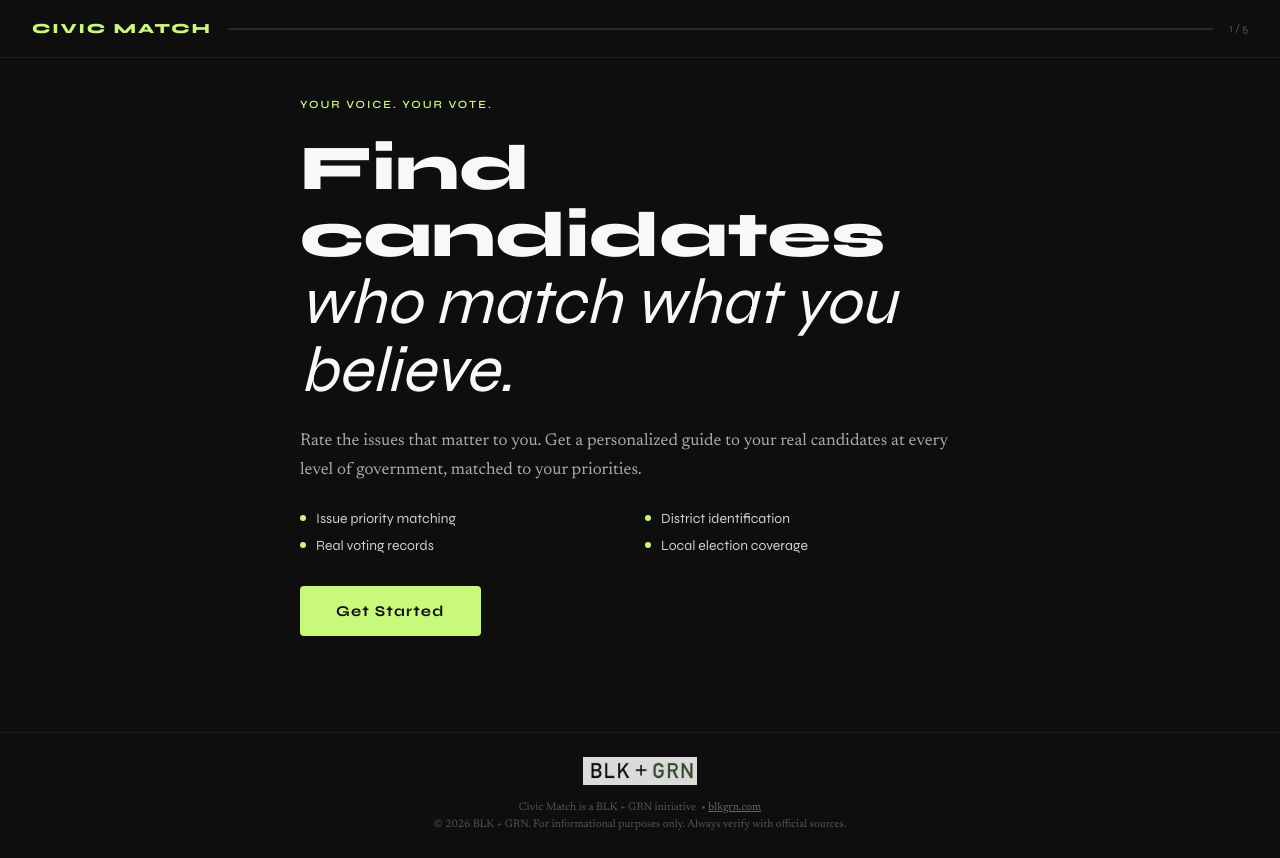
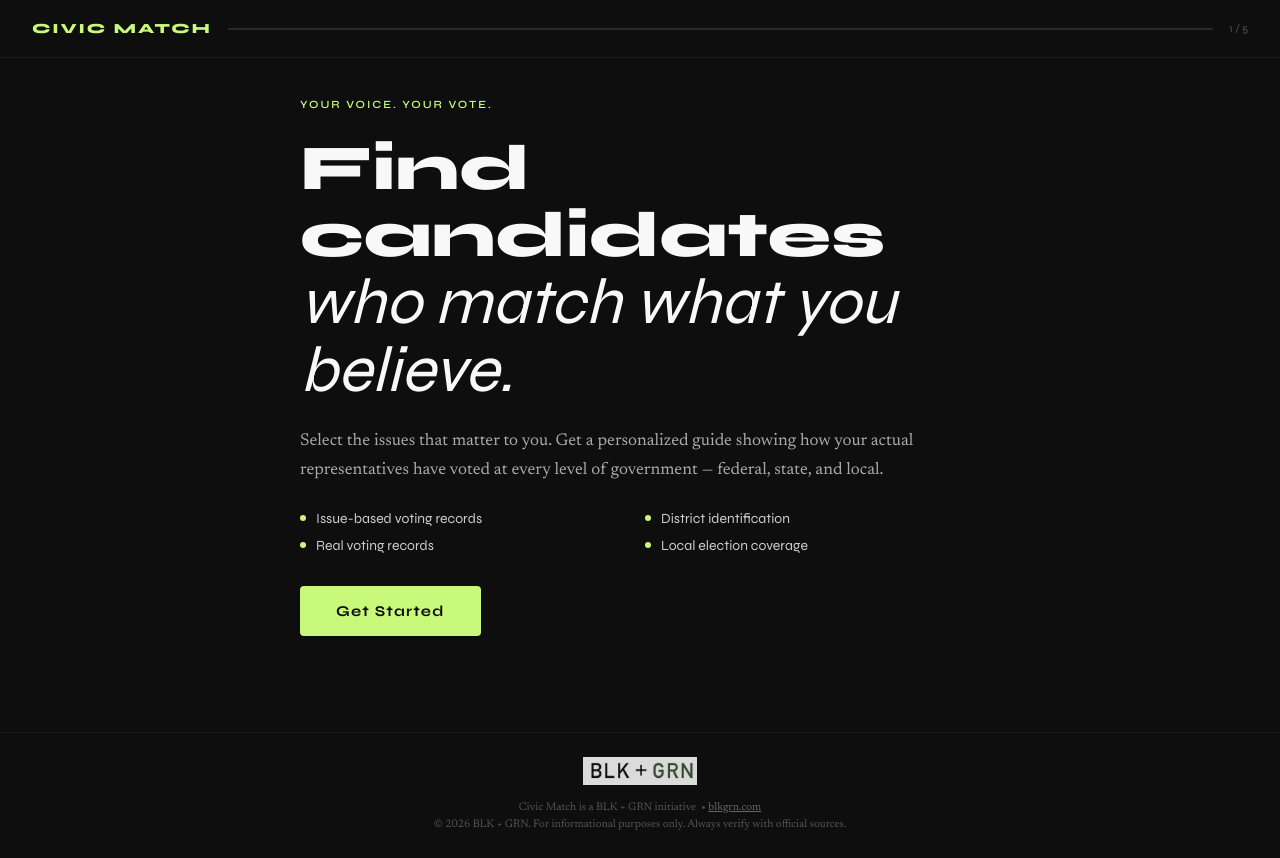
Before and after one commit to BLKandGrn/civic-match, a React (Vite) app: page / in a window 1280 px wide. Built offline with nearby package versions, Linux system fonts and the light colour scheme.

Commit message:
Reframe copy from ranking to informing - voting records not priority matching

```diff
--- a/src/App.jsx
+++ b/src/App.jsx
@@ -731,9 +731,9 @@ export default function App() {
               <h1 style={{ fontFamily:FF_SYNE, fontSize:"clamp(36px,7vw,64px)", fontWeight:800, lineHeight:1.05, color:"#f8f8f8" }}>
                 Find candidates<br /><em style={{ fontStyle:"italic", fontWeight:300 }}>who match what you believe.</em>
               </h1>
-              <p style={{ fontSize:"17px", lineHeight:1.7, color:"#aaa" }}>Rate the issues that matter to you. Get a personalized guide to your real candidates at every level of government, matched to your priorities.</p>
+              <p style={{ fontSize:"17px", lineHeight:1.7, color:"#aaa" }}>Select the issues that matter to you. Get a personalized guide showing how your actual representatives have voted at every level of government — federal, state, and local.</p>
               <div style={{ display:"grid", gridTemplateColumns:"1fr 1fr", gap:"10px" }}>
-                {["Issue priority matching","District identification","Real voting records","Local election coverage"].map(function(f) {
+                {["Issue-based voting records","District identification","Real voting records","Local election coverage"].map(function(f) {
                   return <div key={f} style={{ display:"flex", alignItems:"center", gap:"10px", fontSize:"14px", color:"#ccc", fontFamily:FF_SYNE }}><span style={{ width:"6px", height:"6px", borderRadius:"50%", background:"#C8F97A", flexShrink:0, display:"block" }} />{f}</div>;
                 })}
               </div>
@@ -744,9 +744,9 @@ export default function App() {
           {cur === "issues" && (
             <div style={{ display:"flex", flexDirection:"column", gap:"24px" }}>
               <div style={{ fontFamily:FF_SYNE, fontSize:"11px", fontWeight:600, letterSpacing:".18em", color:"#C8F97A", textTransform:"uppercase" }}>Step 1 of 3</div>
-              <h2 style={{ fontFamily:FF_SYNE, fontSize:"clamp(26px,5vw,42px)", fontWeight:700, lineHeight:1.1, color:"#f8f8f8" }}>What matters most to you?</h2>
-              <p style={{ fontSize:"15px", lineHeight:1.8, color:"#aaa", marginBottom:"8px" }}>Civic Match is a nonpartisan voter guide powered by real voting records, bill sponsorships, and public statements — not campaign ads. We believe voters deserve to know how their elected officials have actually voted, not just what they promise on the campaign trail. Rate the issues below and we'll match you to your representatives' real records.</p>
-              <p style={{ fontSize:"13px", lineHeight:1.7, color:"#666" }}>Rate each issue — your priorities shape your personalized guide.</p>
+              <h2 style={{ fontFamily:FF_SYNE, fontSize:"clamp(26px,5vw,42px)", fontWeight:700, lineHeight:1.1, color:"#f8f8f8" }}>What issues matter to you?</h2>
+              <p style={{ fontSize:"15px", lineHeight:1.8, color:"#aaa", marginBottom:"8px" }}>Civic Match is a nonpartisan voter guide powered by real voting records, bill sponsorships, and public statements — not campaign ads. We believe voters deserve to know how their elected officials have actually voted, not just what they promise on the campaign trail. Select the issues below and we will pull your representatives' actual voting history on each one.</p>
+              <p style={{ fontSize:"13px", lineHeight:1.7, color:"#666" }}>Select the issues you want to see your representatives' voting records on.</p>
               <div style={{ display:"flex", flexDirection:"column", gap:"10px" }}>
                 {ISSUES.map(function(issue) {
                   const val = priorities[issue.id];
@@ -762,7 +762,7 @@ export default function App() {
                             <button key={lv} className="pBtn"
                               style={{ width:"36px", height:"36px", borderRadius:"4px", fontFamily:FF_SYNE, fontWeight:700, fontSize:"11px", background: val === lv ? PC[lv] : "#1e1e1e", color: val === lv ? "#0e0e0e" : "#888" }}
                               onClick={function() { setPriorities(function(p) { const n = {}; Object.assign(n, p); n[issue.id] = lv; return n; }); }}>
-                              {lv===3?"!!!":lv===2?"!!":lv===1?"!":"-"}
+                              {lv===3?"+++":lv===2?"++":lv===1?"+":"-"}
                             </button>
                           );
                         })}
@@ -772,11 +772,11 @@ export default function App() {
                 })}
               </div>
               <div style={{ display:"flex", gap:"16px", flexWrap:"wrap" }}>
-                {[[3,"Top Priority"],[2,"Matters to Me"],[1,"Somewhat Important"],[0,"Not a Focus"]].map(function(item) {
+                {[[3,"Very Important"],[2,"Important"],[1,"Somewhat Important"],[0,"Not a Focus"]].map(function(item) {
                   return <div key={item[0]} style={{ display:"flex", alignItems:"center", gap:"6px", fontSize:"12px", color:"#777", fontFamily:FF_SYNE }}><div style={{ width:"8px", height:"8px", borderRadius:"50%", background: PC[item[0]] }} />{item[1]}</div>;
                 })}
               </div>
-              {!allRated && <p style={{ fontSize:"12px", color:"#555", fontStyle:"italic", fontFamily:FF_SYNE }}>Rate all issues to continue</p>}
+              {!allRated && <p style={{ fontSize:"12px", color:"#555", fontStyle:"italic", fontFamily:FF_SYNE }}>Select all issues to continue</p>}
               <button className="cta" style={{ background:"#C8F97A", color:"#0e0e0e", fontFamily:FF_SYNE, fontWeight:700, fontSize:"15px", letterSpacing:".08em", padding:"16px 36px", borderRadius:"4px", alignSelf:"flex-start", marginTop:"8px" }} disabled={!allRated} onClick={function() { go(2); }}>Continue</button>
             </div>
           )}
```
